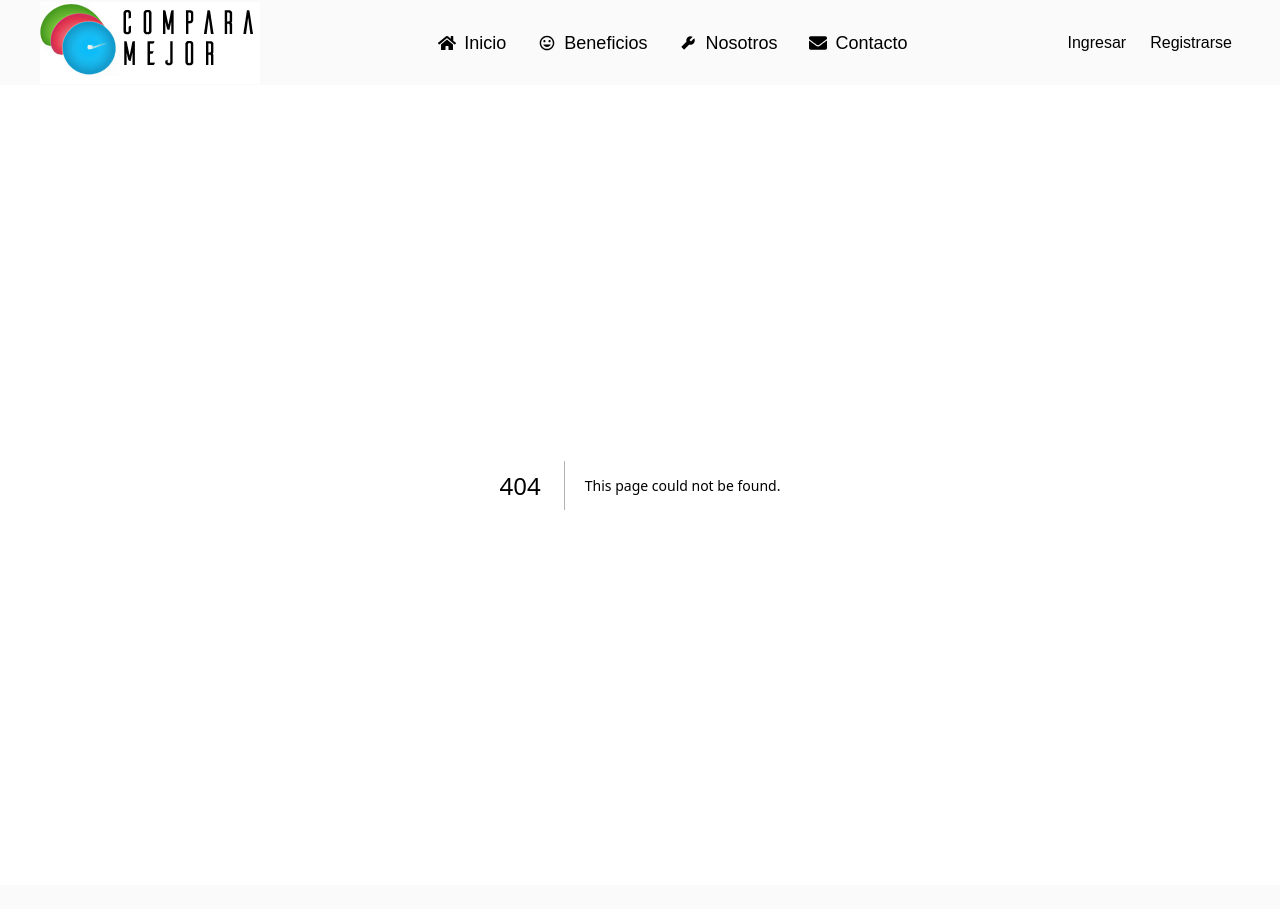
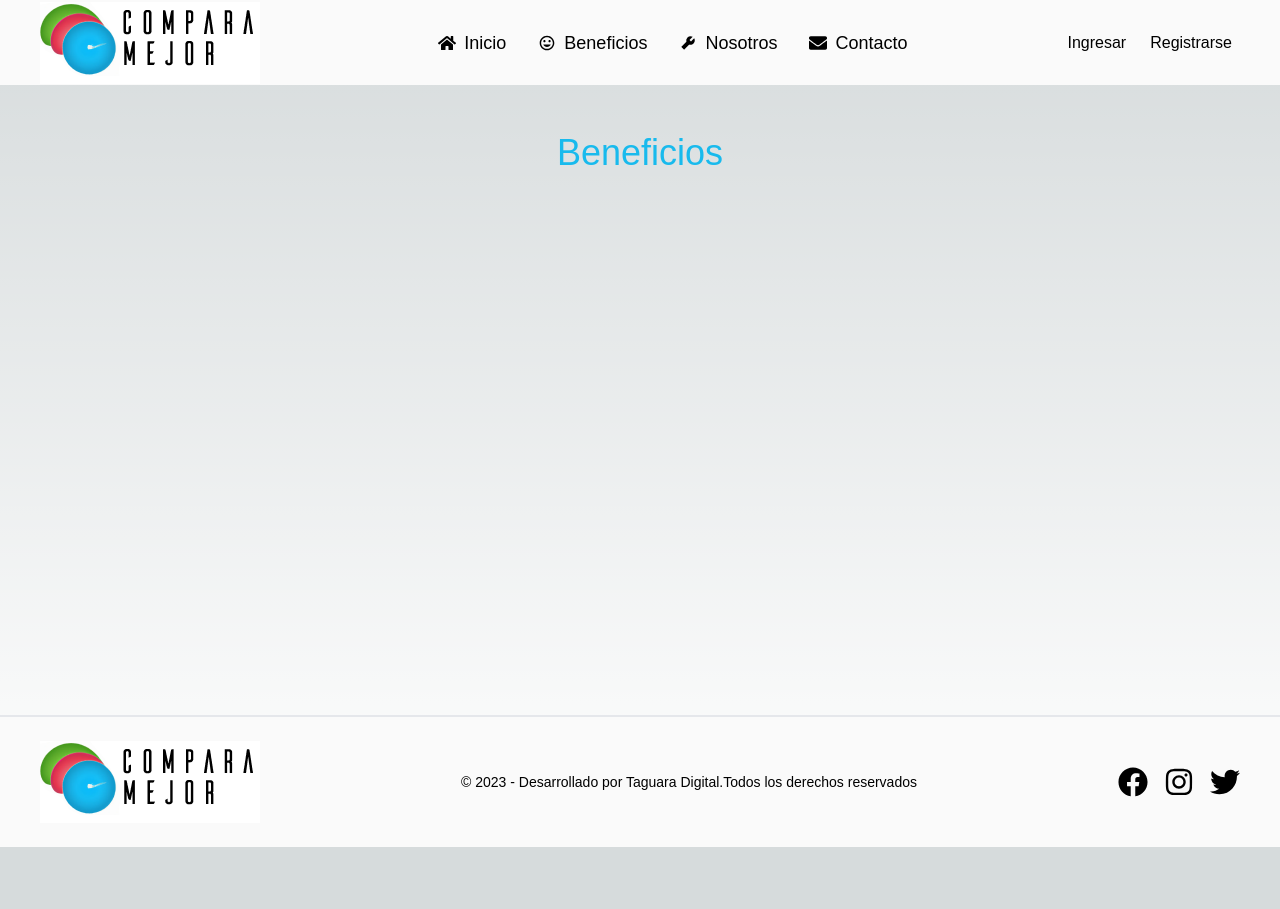
Before and after one commit to TaguaraVe/compara-mejor, a Next.js app: page /beneficios in a window 1280 px wide. Before the commit this address had no page. Shown: the top 909 px of the page. After the commit the page ends 847 px from the top, so only its background shows below. Built offline with nearby package versions, Linux system fonts and the light colour scheme; a web font is replaced by a local one.

Commit message:
inclusion pagina beneficios y nosotros

```diff
--- /dev/null
+++ b/src/app/(root)/beneficios/page.tsx
@@ -0,0 +1,16 @@
+import { mySubtitle } from '@/app/layout';
+import React from 'react';
+
+const Beneficts = () => {
+  return (
+    <section className="">
+      <h1
+        className={`${mySubtitle.className} pt-12 text-center text-4xl text-myBlue`}
+      >
+        Beneficios
+      </h1>
+    </section>
+  );
+};
+
+export default Beneficts;
--- /dev/null
+++ b/src/app/(root)/nosotros/page.tsx
@@ -0,0 +1,16 @@
+import { mySubtitle } from '@/app/layout';
+import React from 'react';
+
+const Beneficts = () => {
+  return (
+    <section>
+      <h1
+        className={`${mySubtitle.className} pt-12 text-center text-4xl text-myGreen `}
+      >
+        Acerca de nosotros
+      </h1>
+    </section>
+  );
+};
+
+export default Beneficts;
--- a/src/app/globals.css
+++ b/src/app/globals.css
@@ -33,7 +33,7 @@
   }
 
   footer {
-    @apply relative w-full items-center justify-between px-16 py-2 md:py-16 transition-all lg:px-10 lg:py-6  bg-white text-black;
+    @apply relative w-full items-center justify-between px-4 py-4 transition-all lg:px-10 lg:py-6 bg-white border-t-2;
   }
 }
 
--- a/src/app/layout.tsx
+++ b/src/app/layout.tsx
@@ -45,7 +45,9 @@ export default function RootLayout({
       <body className={`${Tahoma.className} min-h-screen`}>
         <ReduxProvider>
           <Header />
-          <div className="pt-[var(--header-height)]">{children}</div>
+          <div className="pt-[var(--header-height)] h-[calc(100vh-(var(--header-height)))]">
+            {children}
+          </div>
           <Footer />
         </ReduxProvider>
       </body>
--- a/src/components/Footer/index.tsx
+++ b/src/components/Footer/index.tsx
@@ -8,7 +8,7 @@ import logo from '../../../public/assets/images/logos/logo.png';
 export const Footer = ({ id = 'footer' }) => {
   return (
     <footer className="" id={id}>
-      <div className="max-w-6xl flex flex-col md:flex-row justify-between items-center mx-auto">
+      <div className="flex flex-col md:flex-row justify-between items-center mx-auto">
         <Link href="/">
           <div className="flex items-center">
             <Image src={logo} alt="Logo" className="w-full h-auto" />
--- a/src/components/Header/index.tsx
+++ b/src/components/Header/index.tsx
@@ -28,14 +28,14 @@ const links = [
     label: 'Beneficios',
     icon: <IoMdHappy />,
     size: 24,
-    route: '/vehicles',
+    route: '/beneficios',
     show: '1',
   },
   {
     label: 'Nosotros',
     icon: <AiFillTool />,
     size: 24,
-    route: '/about',
+    route: '/nosotros',
     show: '1',
   },
   {
```
